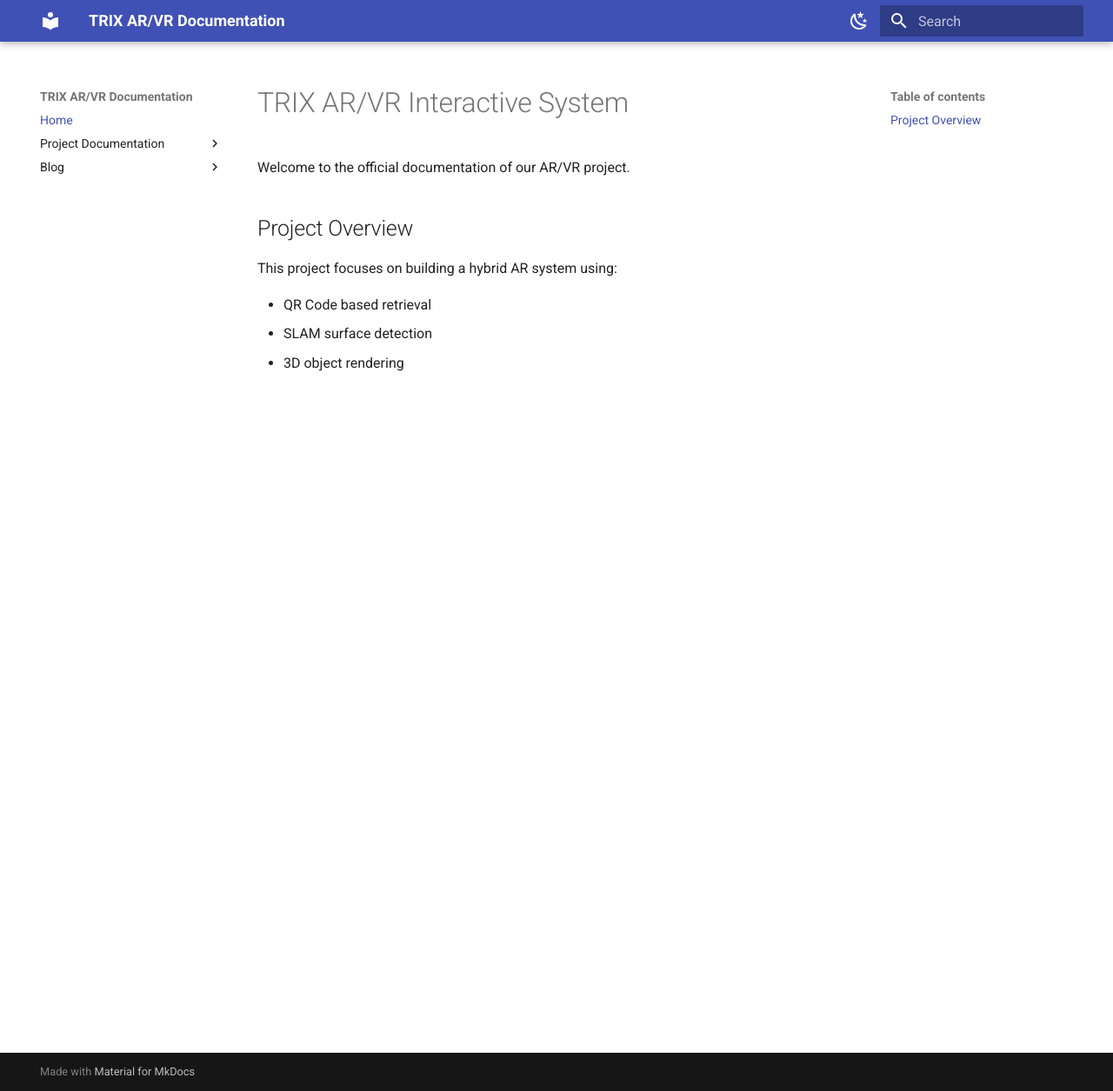
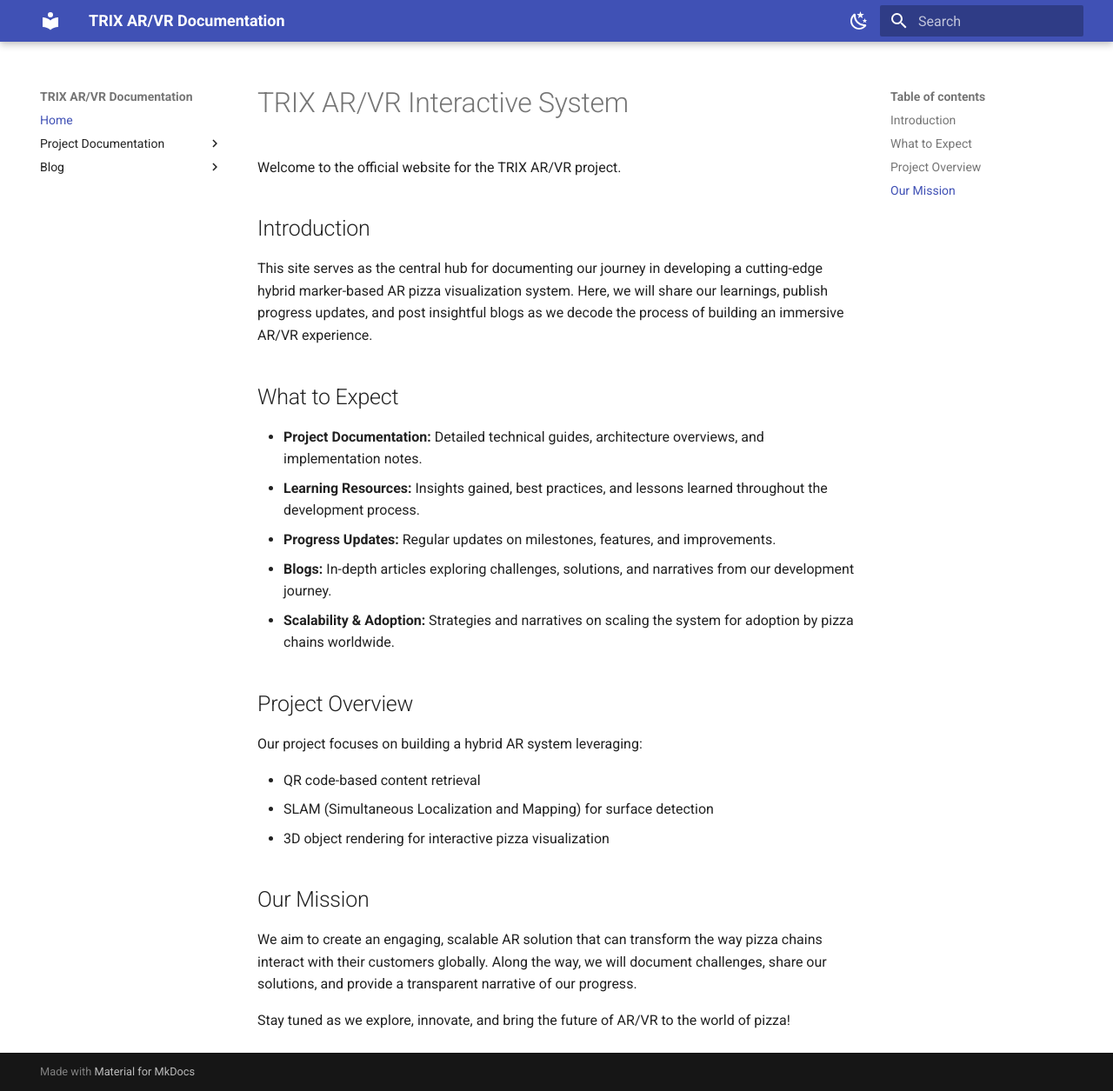
Before and after one commit to akarsh-dhingra/trix-AR-VR, an MkDocs documentation site: the page built from docs/index.md, in a window 1280 px wide and 1255 px high. Shown: the whole window at 87% size. Built offline with MkDocs 1.6.1 and Material for MkDocs 9.7.7, drawn with Linux system fonts in a browser that asks for light colours.

Commit message:
Updated Index.md

```diff
--- a/docs/index.md
+++ b/docs/index.md
@@ -1,11 +1,29 @@
 # TRIX AR/VR Interactive System
 
-Welcome to the official documentation of our AR/VR project.
+Welcome to the official website for the TRIX AR/VR project.
+
+## Introduction
+
+This site serves as the central hub for documenting our journey in developing a cutting-edge hybrid marker-based AR pizza visualization system. Here, we will share our learnings, publish progress updates, and post insightful blogs as we decode the process of building an immersive AR/VR experience.
+
+## What to Expect
+
+- **Project Documentation:** Detailed technical guides, architecture overviews, and implementation notes.
+- **Learning Resources:** Insights gained, best practices, and lessons learned throughout the development process.
+- **Progress Updates:** Regular updates on milestones, features, and improvements.
+- **Blogs:** In-depth articles exploring challenges, solutions, and narratives from our development journey.
+- **Scalability & Adoption:** Strategies and narratives on scaling the system for adoption by pizza chains worldwide.
 
 ## Project Overview
 
-This project focuses on building a hybrid AR system using:
+Our project focuses on building a hybrid AR system leveraging:
 
-- QR Code based retrieval
-- SLAM surface detection
-- 3D object rendering
+- QR code-based content retrieval
+- SLAM (Simultaneous Localization and Mapping) for surface detection
+- 3D object rendering for interactive pizza visualization
+
+## Our Mission
+
+We aim to create an engaging, scalable AR solution that can transform the way pizza chains interact with their customers globally. Along the way, we will document challenges, share our solutions, and provide a transparent narrative of our progress.
+
+Stay tuned as we explore, innovate, and bring the future of AR/VR to the world of pizza!
```
